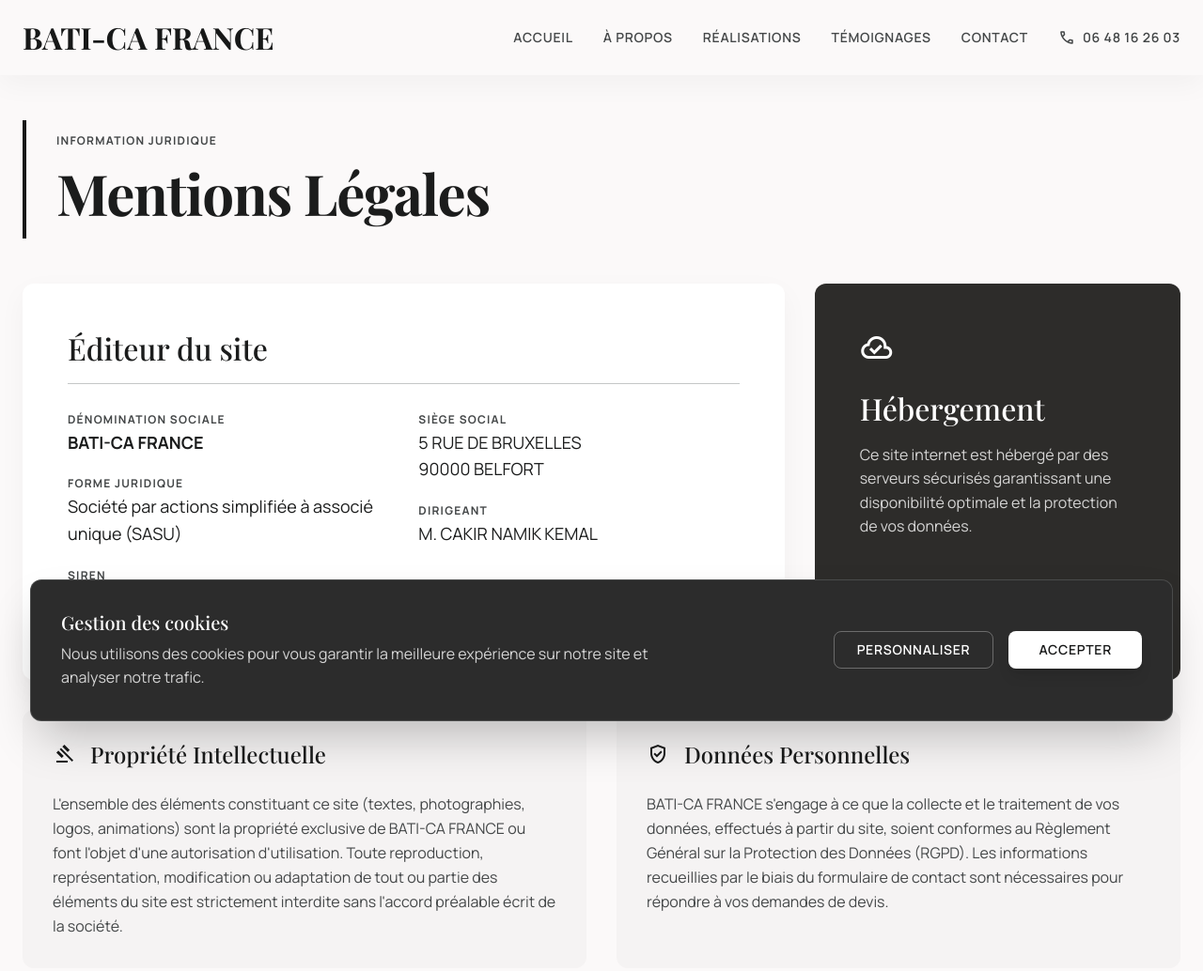
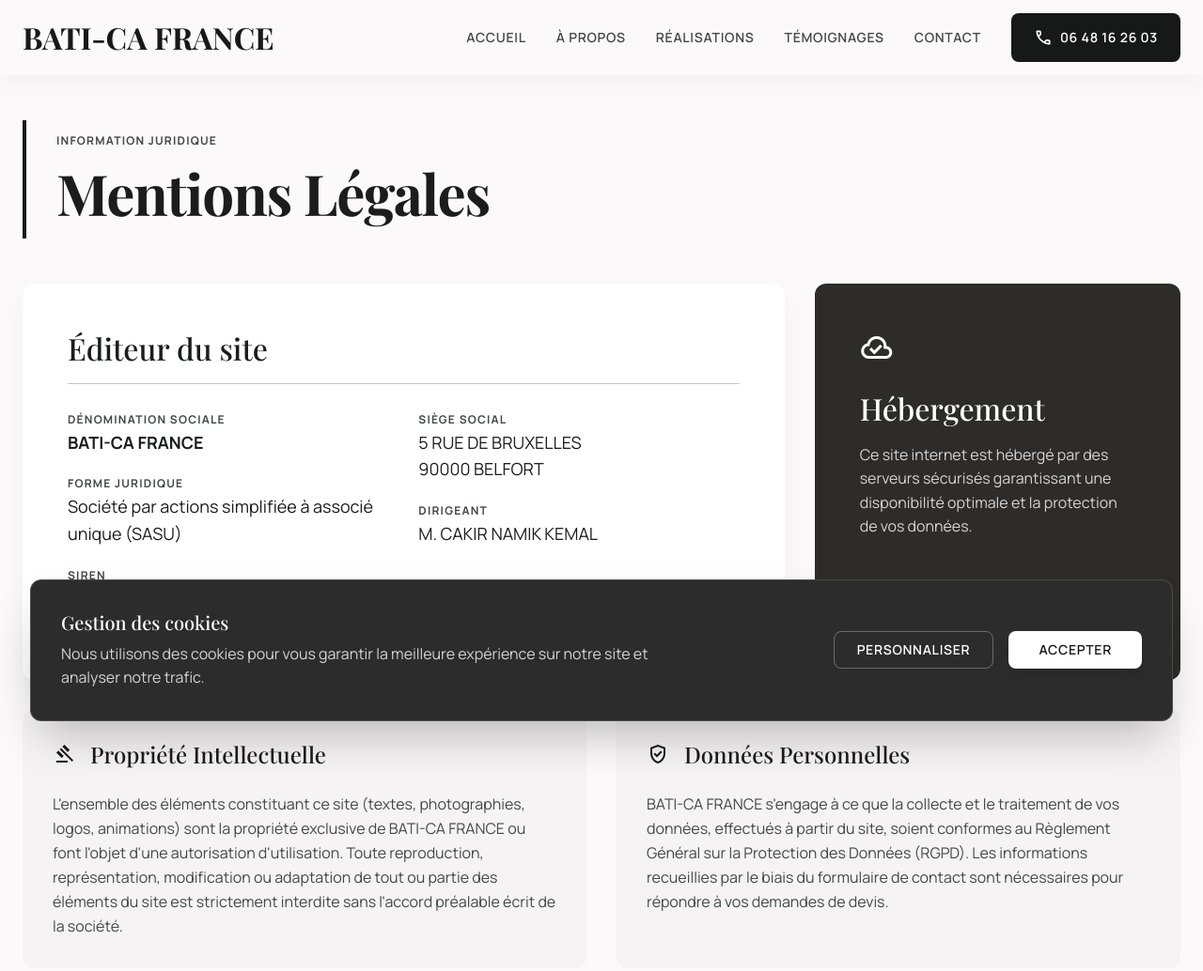
Before and after one commit to baticafrance/baticafrance.fr, a plain HTML site: page mentions-legales.html in a window 1280 px wide. Shown: the top 1034 px of the page at 94% size. Drawn offline with nearby package versions, Linux system fonts and the light colour scheme; a web font is replaced by a local one.

Commit message:
Update mentions-legales.html

```diff
--- a/mentions-legales.html
+++ b/mentions-legales.html
@@ -128,8 +128,8 @@
 <a class="font-button text-button uppercase tracking-wider text-on-surface-variant hover:text-primary transition-colors duration-300 hover:-translate-y-1" href="realisations.html">Réalisations</a>
 <a class="font-button text-button uppercase tracking-wider text-on-surface-variant hover:text-primary transition-colors duration-300 hover:-translate-y-1" href="index.html#temoignages">Témoignages</a>
 <a class="font-button text-button uppercase tracking-wider text-on-surface-variant hover:text-primary transition-colors duration-300 hover:-translate-y-1" href="index.html#contact">Contact</a>
-<a class="flex items-center gap-2 font-button text-button uppercase tracking-wider text-on-surface-variant hover:text-primary transition-colors duration-300" href="tel:+33648162603">
-    <span class="material-symbols-outlined text-[18px]">call</span>
+<a class="flex items-center gap-2 bg-primary text-on-primary px-6 py-4 rounded-lg font-button text-button hover:bg-bronze transition-all duration-300 transform hover:-translate-y-1" href="tel:+33648162603" aria-label="Appeler BATI-CA FRANCE au 06 48 16 26 03">
+    <span class="material-symbols-outlined text-[20px]">call</span>
     06 48 16 26 03
 </a>
 </div>
```
